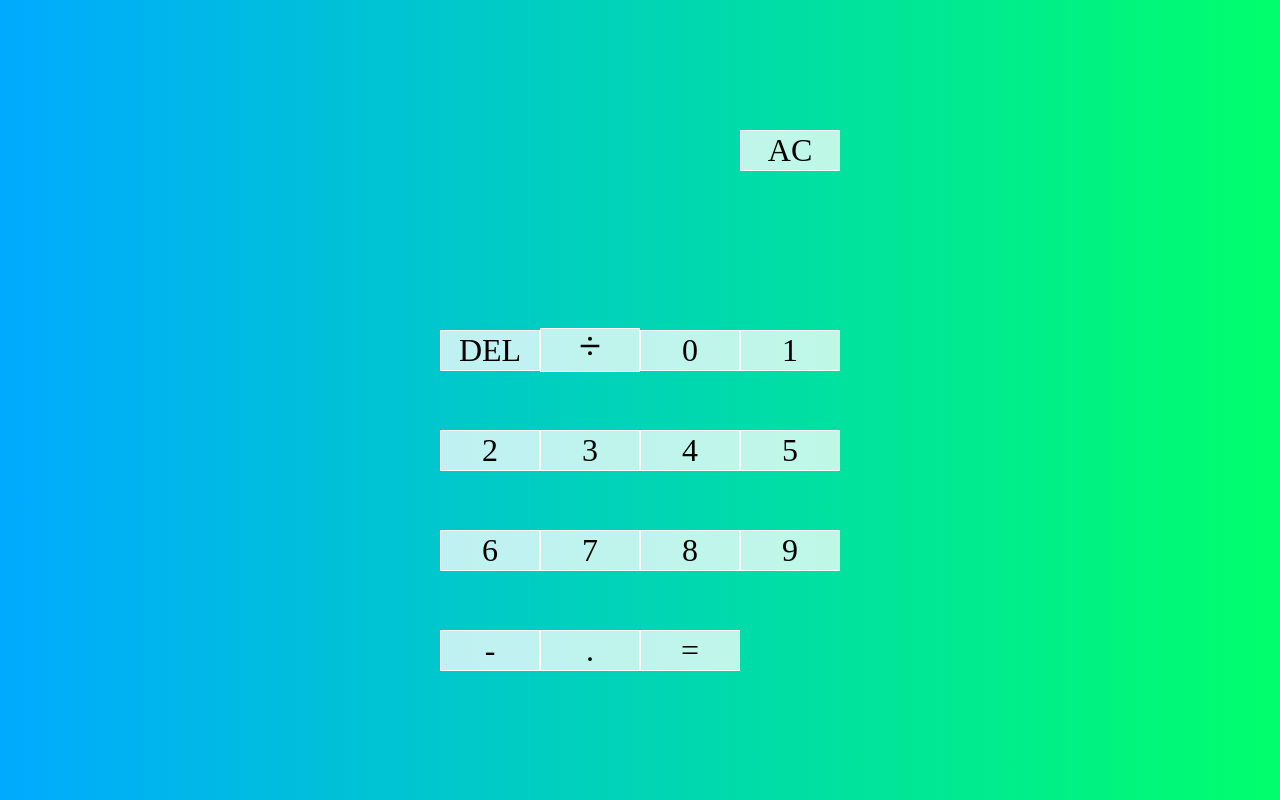
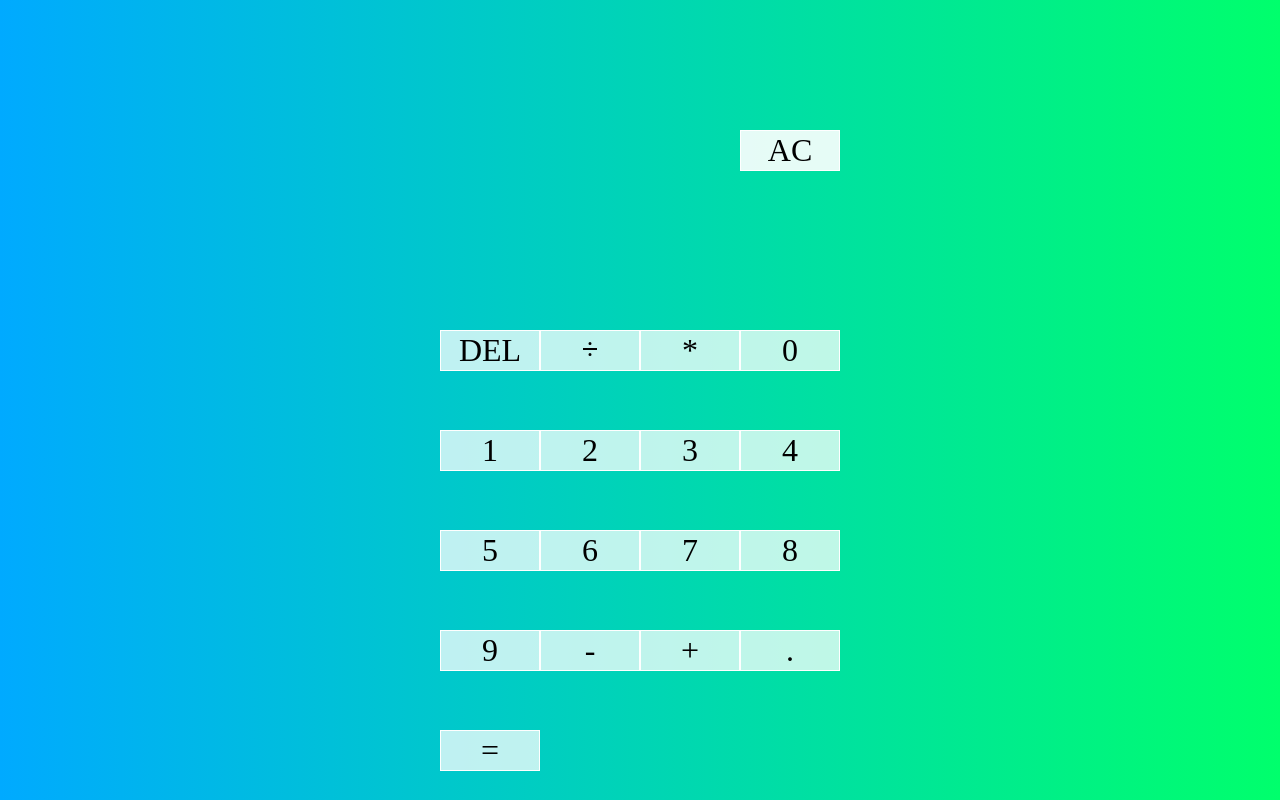
Before and after one commit to coreychristianclark/Calculator, a plain HTML site: page index.html in a window 1280 px wide. In both pictures the pointer is over the button "AC". Drawn offline with Linux system fonts and the light colour scheme.

Commit message:
More additions to CSS. And added some buttons I forgot.

```diff
--- a/index.html
+++ b/index.html
@@ -16,7 +16,7 @@
 
     <button class="span-two">AC</button>
     <button>DEL</button>
-    <button><svg stroke="currentColor" fill="currentColor" stroke-width="0" viewBox="0 0 24 24" height="1em" width="1em"
+    <button><svg stroke="currentColor" fill="currentColor" stroke-width="0" viewBox="0 0 24 24" height="0.75em" width="1em"
         xmlns="http://www.w3.org/2000/svg">
         <g>
             <path fill="none" d="M0 0h24v24H0z"></path>
@@ -24,6 +24,7 @@
             </path>
         </g>
     </svg></button>
+    <button>*</button>
     <button>0</button>
     <button>1</button>
     <button>2</button>
@@ -35,6 +36,7 @@
     <button>8</button>
     <button>9</button>
     <button>-</button>
+    <button>+</button>
     <button>.</button>
     <button class="span-two">=</button>
     </div>
--- a/styles.css
+++ b/styles.css
@@ -27,6 +27,8 @@ body {
     background-color: rgba(255, 255, 255, 0.75);
 }
 
-.calculator.grid > button:hover {
+.calculator-grid > button:hover {
+    background-color: rgba(255, 255, 255, 0.9);
+    transition: 0.25s ease;
 
 }
```
